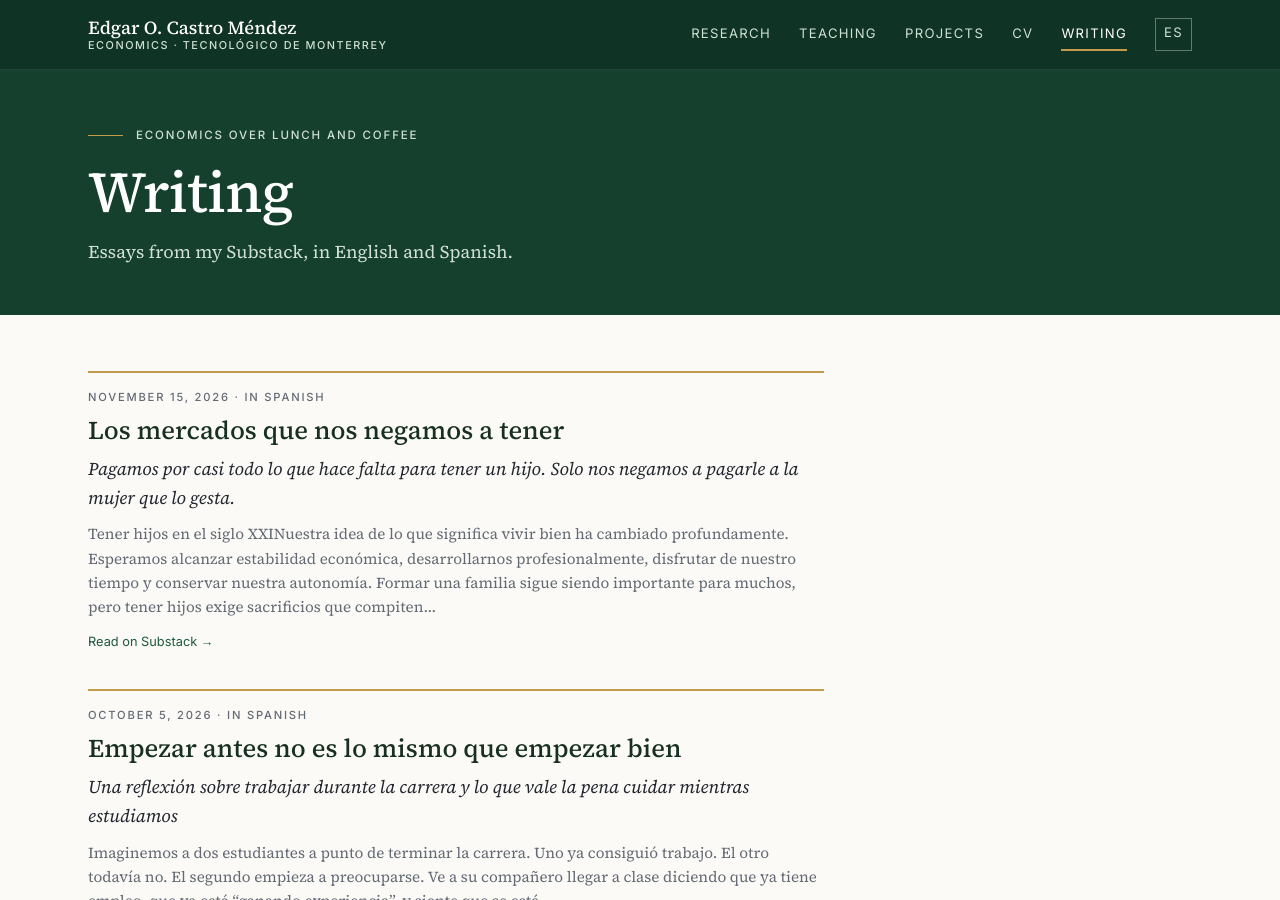
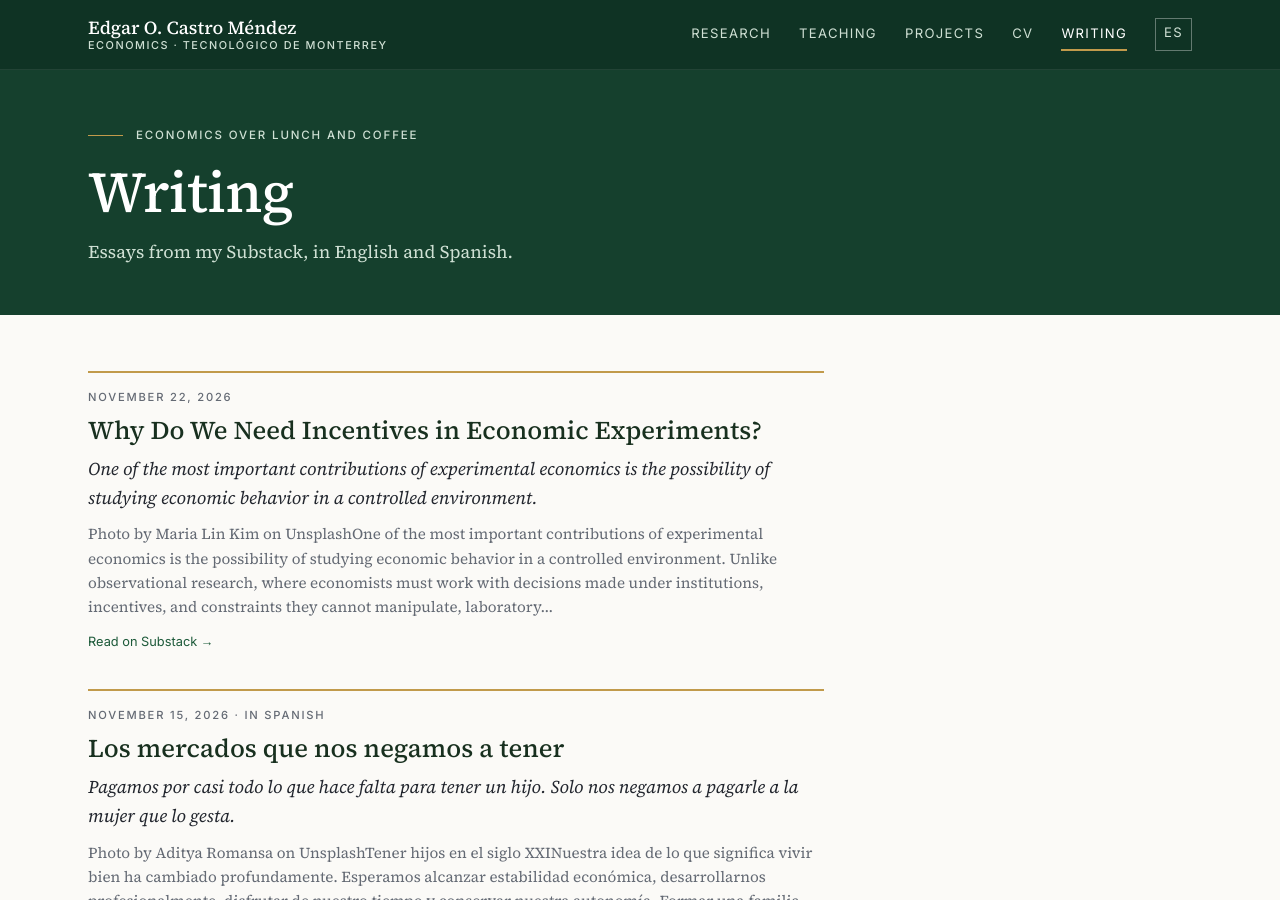
Before and after one commit to ecastrom/cv, a Jekyll site: the page built from writing.md, in a window 1280 px wide and 900 px high. Built offline with Jekyll 4.4.1, drawn with Linux system fonts in a browser that asks for light colours; some of the changed text lies outside the part shown.

Commit message:
Update Substack essays

```diff
--- a/_data/substack.json
+++ b/_data/substack.json
@@ -1,4 +1,14 @@
 [
+  {
+    "title": "Why Do We Need Incentives in Economic Experiments?",
+    "subtitle": "One of the most important contributions of experimental economics is the possibility of studying economic behavior in a controlled environment.",
+    "url": "https://edgarcastrom.substack.com/p/why-do-we-need-incentives-in-economic",
+    "date": "2026-11-22",
+    "date_en": "November 22, 2026",
+    "date_es": "22 de noviembre de 2026",
+    "lang": "en",
+    "excerpt": "Photo by Maria Lin Kim on UnsplashOne of the most important contributions of experimental economics is the possibility of studying economic behavior in a controlled environment. Unlike observational research, where economists must work with decisions made under institutions, incentives, and constraints they cannot manipulate, laboratory…"
+  },
   {
     "title": "Los mercados que nos negamos a tener",
     "subtitle": "Pagamos por casi todo lo que hace falta para tener un hijo. Solo nos negamos a pagarle a la mujer que lo gesta.",
@@ -7,7 +17,7 @@
     "date_en": "November 15, 2026",
     "date_es": "15 de noviembre de 2026",
     "lang": "es",
-    "excerpt": "Tener hijos en el siglo XXINuestra idea de lo que significa vivir bien ha cambiado profundamente. Esperamos alcanzar estabilidad económica, desarrollarnos profesionalmente, disfrutar de nuestro tiempo y conservar nuestra autonomía. Formar una familia sigue siendo importante para muchos, pero tener hijos exige sacrificios que compiten…"
+    "excerpt": "Photo by Aditya Romansa on UnsplashTener hijos en el siglo XXINuestra idea de lo que significa vivir bien ha cambiado profundamente. Esperamos alcanzar estabilidad económica, desarrollarnos profesionalmente, disfrutar de nuestro tiempo y conservar nuestra autonomía. Formar una familia sigue siendo importante para muchos, pero tener…"
   },
   {
     "title": "Empezar antes no es lo mismo que empezar bien",
```
